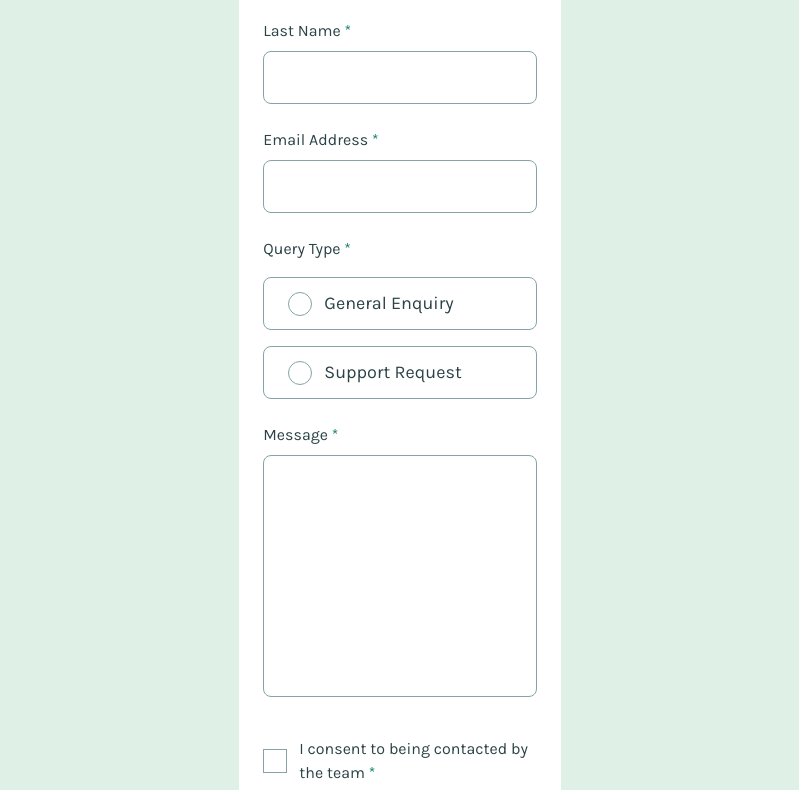
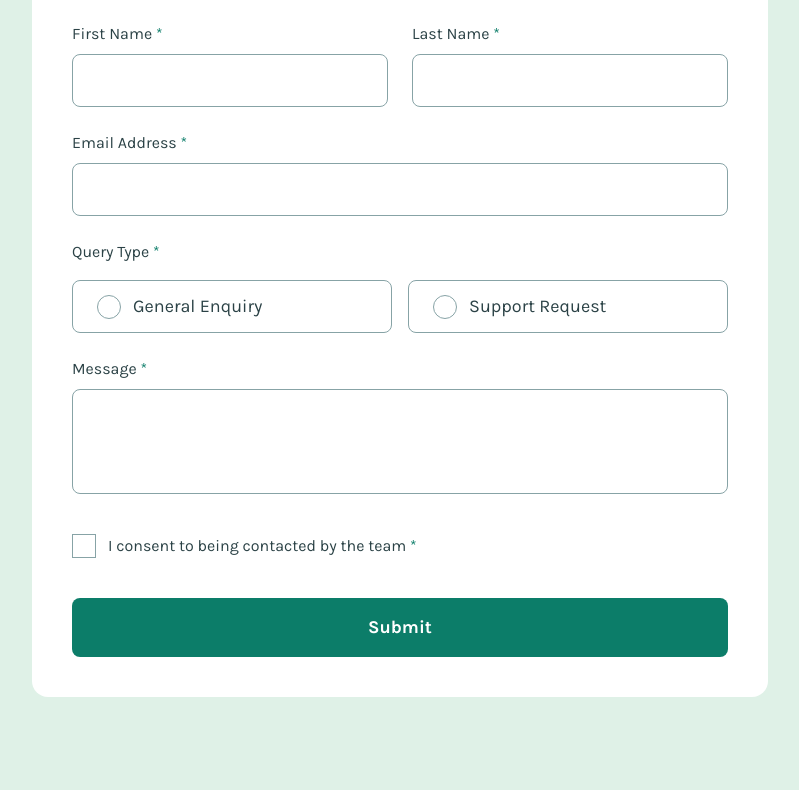
Before and after one commit to berefire/contact-form, a website built with Vite: page index.html in a window 1280 px wide. Shown: the part 226-1016 px from the top of the page, without its empty margins (240-1039 px from the left). Built offline with nearby package versions, Linux system fonts and the light colour scheme.

Commit message:
feat: update contact form styles and sizing for improved layout and responsiveness

```diff
--- a/index.html
+++ b/index.html
@@ -81,8 +81,8 @@
             <label for="message" class="title-input">Message
               <span class="required" aria-hidden="true">*</span>
             </label>
-            <textarea id="message" name="message" rows="8" aria-describedby="desc_message" required
-              class="input-field"></textarea>
+            <textarea id="message" name="message" aria-describedby="desc_message" required
+              class="input-field size-message"></textarea>
             <span id="desc_message" class="error-message" hidden></span>
           </div>
         </div>
--- a/src/styles/components/checkbox.css
+++ b/src/styles/components/checkbox.css
@@ -25,4 +25,10 @@
         line-height: var(--lh-checkbox);
         font-weight: var(--fw-regular);
     }
+
+    @media(min-width: 48em){
+        .text-checkbox {
+            max-inline-size: 33ch;
+        }
+    }
 }
--- a/src/styles/components/contact-form.css
+++ b/src/styles/components/contact-form.css
@@ -1,6 +1,6 @@
 @layer components {
     .contact-form {
-        max-inline-size: var(--sizing-contact-form);
+        inline-size: var(--sizing-contact-form);
         margin-block: var(--margin-block-contact-form);
         background-color: var(--bg-contact-form);
         border-radius: var(--spacing-200);
--- a/src/styles/components/radio-selection.css
+++ b/src/styles/components/radio-selection.css
@@ -35,6 +35,7 @@
     }
 
     .radio-text {
+        flex: 1;
         font-size: var(--fs-radio-option);
         color: var(--fc-radio-option);
         line-height: var(--lh-radio-option);
@@ -47,6 +48,12 @@
         padding-block-end: var(--gap-radio-selection);
     }
 
+    @media(min-width: 48em){
+        .radio-selection {
+            flex-direction: row;
+        }
+    }
+
 
 
 }
--- a/src/styles/components/text-field.css
+++ b/src/styles/components/text-field.css
@@ -35,4 +35,8 @@
         font-weight: var(--fw-regular);
     }
 
+    .size-message {
+        min-block-size: var(--sizing-message);
+    }
+
 }
--- a/src/styles/layout/cluster.css
+++ b/src/styles/layout/cluster.css
@@ -18,6 +18,7 @@
     }
 
     .cluster--xs {
+        flex: 1;
         display: flex;
         flex-direction: column;
         gap: var(--gap-cluster-xs);
@@ -28,4 +29,10 @@
         flex-direction: column;
         gap: var(--gap-cluster-lg);
     }
+
+    @media(min-width: 48em){
+        .cluster--xs-sm {
+            flex-direction: row;
+        }
+    }
 }
--- a/src/styles/tokens/primitives/sizing.css
+++ b/src/styles/tokens/primitives/sizing.css
@@ -1,6 +1,11 @@
 @layer tokens.primitives{
     :root {
+        --sizing-736: calc( 736 / var(--base) * 1rem);
+        --sizing-690: calc( 690 / var(--base) * 1rem);
         --sizing-343: calc( 343 / var(--base) * 1rem);
+        --sizing-240: calc( 240 / var(--base) * 1rem);
+        --sizing-132: calc( 132 / var(--base) * 1rem);
+        --sizing-105: calc( 105 / var(--base) * 1rem);
         --sizing-24: var(--spacing-300);
     }
 }
--- a/src/styles/tokens/semantics/sizing.css
+++ b/src/styles/tokens/semantics/sizing.css
@@ -1,7 +1,22 @@
-@layer tokens.semantics{
+@layer tokens.semantics {
     :root {
         --sizing-contact-form: var(--sizing-343);
         --sizing-radio: var(--sizing-24);
         --sizing-checkbox: var(--sizing-24);
+        --sizing-message: var(--sizing-240);
+    }
+
+    @media(min-width: 48em){
+        :root {
+            --sizing-contact-form: var(--sizing-690);
+            --sizing-message: var(--sizing-132);
+        }
+    }
+
+    @media(min-width: 64em){
+        :root {
+            --sizing-contact-form: var(--sizing-736);
+            --sizing-message: var(--sizing-105);
+        }
     }
 }
--- a/src/styles/tokens/semantics/spacing.css
+++ b/src/styles/tokens/semantics/spacing.css
@@ -23,4 +23,13 @@
         --gap-radio-option: var(--spacing-150);
         --gap-checkbox: var(--spacing-150);
     }
+
+    @media(min-width: 48em){
+        :root {
+            --margin-block-contact-form: var(--spacing-1600);
+
+            --padding-inline-box: var(--spacing-500);
+            --padding-block-box: var(--spacing-500);
+        }
+    }
 }
```
